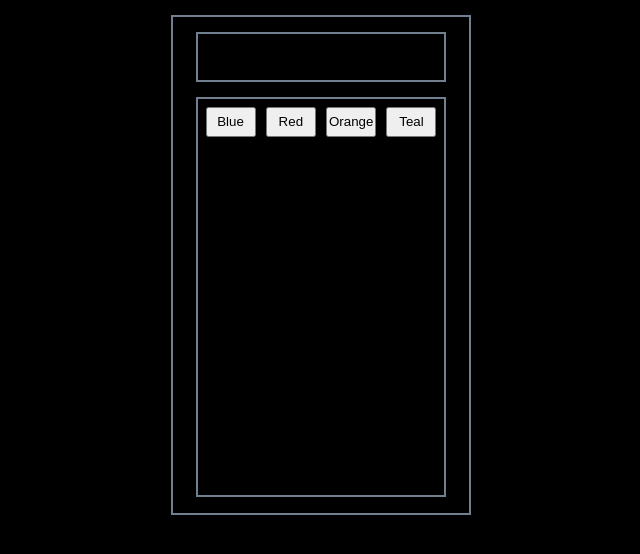
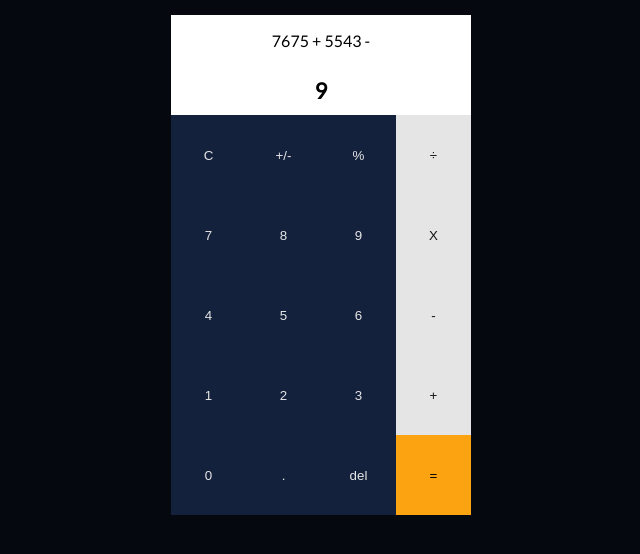
Before and after one commit to sseans/jsCalc, a plain HTML site: page Calculator/test.html in a window 1280 px wide. Shown: the whole page, without its empty margins (319-959 px from the left). Drawn offline with Linux system fonts and the light colour scheme.

Commit message:
calculator UX complete, begun adding javascript selectors

```diff
--- a/Calculator/test.css
+++ b/Calculator/test.css
@@ -8,13 +8,15 @@ body {
     display: flex;
     flex-direction: row;
     justify-content: center;
-    background-color: black;
+    background-color: #05080F;
+    font-family: 'Lato', sans-serif;
 }
 
 .calculator {
     width: 300px;
     height: 500px;
-    border: 2px slategrey solid;
+    background-color: #14213D;
+    border-radius: 5px;
     margin: 15px;
     flex-direction: column;
     display: flex;
@@ -22,23 +24,107 @@ body {
 }
 
 .display {
-    border: 2px slategrey solid;
-    height: 50px;
-    width: 250px;
-    margin: 15px;
+    background-color: #FFFFFF;
+    width: 100%;
+    height: 25%;
+}
+
+.calculation,
+.inputField {
+    height: 50%;
+    width: 100%;
+    text-align: center;
+    display: flex;
+    flex-direction: column;
+    justify-content: center;
+}
+
+.inputField {
+    font-weight: bold;
+    font-size: 22px;
 }
 
 .buttonLayout {
-    padding: 7.5px;
-    border: 2px slategrey solid;
-    height: 400px;
-    width: 250px;
+    height: 100%;
+    width: 100%;
     display: flex;
-    flex-direction: row;
-    justify-content: space-between;
+    flex-wrap: wrap;
 }
 
 .button {
-    height: 30px;
-    width: 50px;
+    width: 25%;
+    height: 75pxs;
+    padding: 0;
+    margin: 0;
+    display: inline-block;
+    border: 1px solid transparent;
+    background-color: #14213D;
+    color: #E5E5E5;
 }
+
+.button:hover {
+    border: #FCA311 1px dashed;
+    background-color: #0F192E;
+}
+
+.button:active {
+    background-color: #0A101F;
+    border: #FCA311 1px solid;
+
+}
+
+.button:focus {
+    outline: 0;
+}
+
+.buttonEquals {
+    width: 25%;
+    height: 75pxs;
+    padding: 0;
+    margin: 0;
+    display: inline-block;
+    border: 1px solid transparent;
+    background-color: #FCA311;
+    color: black;
+}
+
+.buttonEquals:hover {
+    border: #FFFFFF 1px dashed;
+    background-color: #F29602;
+}
+
+.buttonEquals:active {
+    background-color: #B67102;
+    border: #FFFFFF 1px solid;
+
+}
+
+.buttonEquals:focus {
+    outline: 0;
+}
+
+.buttonRight {
+    width: 25%;
+    height: 75pxs;
+    padding: 0;
+    margin: 0;
+    display: inline-block;
+    border: 1px solid #E5E5E5;
+    background-color: #E5E5E5;
+    color: #141414;
+}
+
+.buttonRight:hover {
+    background-color: #CCCCCC;
+    border: #FCA311 1px dashed;
+}
+
+.buttonRight:active {
+    background-color: #B8B8B8;
+    border: #FCA311 1px solid;
+
+}
+
+.buttonRight:focus {
+    outline: 0;
+}
--- a/Calculator/test.html
+++ b/Calculator/test.html
@@ -4,25 +4,48 @@
     <meta charset="UTF-8">
     <meta name="viewport" content="width=device-width, initial-scale=1.0">
     <title>Test</title>
+    <link href="https://fonts.googleapis.com/css2?family=Lato&display=swap" rel="stylesheet">
     <link rel="stylesheet" href="test.css">
-    <script src="test.js"></script>
+    <script src="test.js" defer></script>
 </head>
 <body>
 
     <div class="calculator">
         <div class="display">
+            <div class="calculation">
+                <span class="calculationSpan">7675 + 5543 - </span>
+            </div>
 
-
+            <div class="inputField">
+                <span id="inputSpan">98765</span>
+            </div>
         </div>
 
         <div class="buttonLayout">
-            <button  class="button" id="button1" onclick="colourChange('blue')">Blue</button>
-            <button  class="button" id="button2" onclick="colourChange('red')">Red</button>
-            <button  class="button" id="button3" onclick="colourChange('orange')">Orange</button>
-            <button  class="button" id="button4" onclick="colourChange('teal')">Teal</button>
+            <button id="button1" class="button">C</button>
+            <button id="button2" class="button">+/-</button>
+            <button id="button3" class="button">%</button>
+            <button id="button4" class="buttonRight">÷</button>
 
+            <button id="button5" class="button">7</button>
+            <button id="button6" class="button">8</button>
+            <button id="button7" class="button">9</button>
+            <button id="button8" class="buttonRight">X</button>
 
+            <button id="button9" class="button">4</button>
+            <button id="button10" class="button">5</button>
+            <button id="button11" class="button">6</button>
+            <button id="button12" class="buttonRight">-</button>
 
+            <button id="button13" class="button">1</button>
+            <button id="button14" class="button">2</button>
+            <button id="button15" class="button">3</button>
+            <button id="button16" class="buttonRight">+</button>
+
+            <button id="button17" class="button">0</button>
+            <button id="button18" class="button">.</button>
+            <button id="button19" class="button">del</button>
+            <button id="button20" class="buttonEquals">=</button>
         </div>
 
     </div>
--- a/Calculator/test.js
+++ b/Calculator/test.js
@@ -1,10 +1,50 @@
-let colour = null;
+// Selectors
+    // Button Selectors
+    const buttonClear = document.querySelector('#button1');
+    const plusMinus = document.querySelector('#button2');
+    const percent = document.querySelector('#button3');
+    const divide = document.querySelector('#button4');
+    const seven = document.querySelector('#button5');
+    const eight = document.querySelector('#button6');
+    const nine = document.querySelector('#button7');
+    const multiply = document.querySelector('#button8');
+    const four = document.querySelector('#button9');
+    const five = document.querySelector('#button10');
+    const six = document.querySelector('#button11');
+    const minus = document.querySelector('#button12');
+    const one = document.querySelector('#button13');
+    const two = document.querySelector('#button14');
+    const three = document.querySelector('#button15');
+    const plus = document.querySelector('#button16');
+    const zero = document.querySelector('#button17');
+    const decimal = document.querySelector('#button18');
+    const del = document.querySelector('#button19');
+    const equals = document.querySelector('#button20');
+    // display Selectors
 
 
-function colourChange(colour) {
 
-    if (colour == 'blue') {
-        document.
-    }
+// Event Listeners
+equals.addEventListener('click', calculateResult);
+one.addEventListener('click', addToDisplay(1));
+two.addEventListener('click', addToDisplay(9));
+// Functions
+
+
+function addToDisplay(number) {
+
+
+    const inputField = document.getElementById('inputSpan');
+    inputField.textContent = number;
+
+    /*
+    document.getElementById('inputSpan').textContent = ' off';
+    */
+}
+
+
+
+
+function calculateResult() {
 
 }
--- a/IdeaBox/ideaBox.js
+++ b/IdeaBox/ideaBox.js
@@ -6,7 +6,6 @@ logIn.addEventListener('click', logInInterface)
 
 // Functions
 function logInInterface() {
-
     //Create Opaque BG Div
     const bg = document.createElement('div');
     bg.classList.add('opacityScreen');
```
